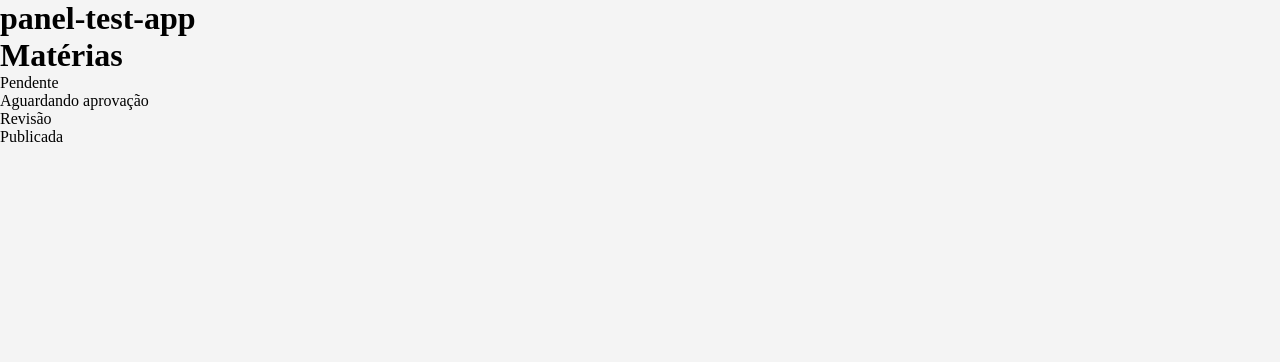
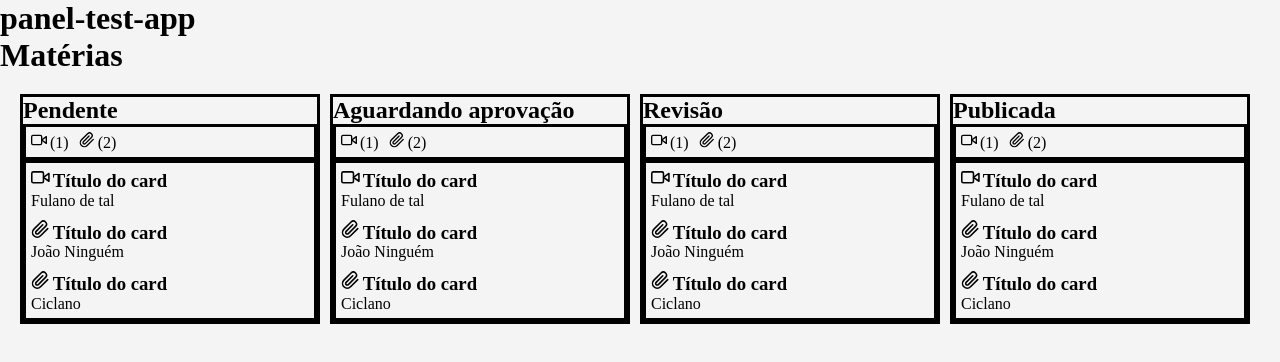
Before and after one commit to ahnucl/panel-test-app, a React (Create React App) app: page / in a window 1280 px wide. Shown: the top 362 px of the page. Built offline with nearby package versions, Linux system fonts and the light colour scheme.

Commit message:
Esqueleto do painel ok

```diff
--- a/package.json
+++ b/package.json
@@ -12,6 +12,7 @@
     "@types/react-dom": "^16.9.0",
     "react": "^16.13.1",
     "react-dom": "^16.13.1",
+    "react-icons": "^3.10.0",
     "react-router-dom": "^5.2.0",
     "react-scripts": "3.4.1",
     "styled-components": "^5.1.1",
--- a/src/data/panel-data.json
+++ b/src/data/panel-data.json
@@ -6,31 +6,19 @@
       "columns": [
         {
           "name": "Pendente",
-          "color": "#000fff",
-          "acceptedTypes": [
-            "text", "audio", "video"
-          ]
+          "color": "#000fff"
         },
         {
           "name": "Aguardando aprovação",
-          "color": "#000fff",
-          "acceptedTypes": [
-            "text", "audio", "video"
-          ]
+          "color": "#000fff"
         },
         {
           "name": "Revisão",
-          "color": "#000fff",
-          "acceptedTypes": [
-            "text"
-          ]
+          "color": "#000fff"
         },
         {
           "name": "Publicada",
-          "color": "#000fff",
-          "acceptedTypes": [
-            "text", "audio", "video"
-          ]
+          "color": "#000fff"
         }
       ]
     },
@@ -40,38 +28,23 @@
       "columns": [
         {
           "name": "Backlog",
-          "color": "#f4fccc",
-          "acceptedTypes": [
-            "text"
-          ]
+          "color": "#f4fccc"
         },
         {
           "name": "Sprint",
-          "color": "#f4fccc",
-          "acceptedTypes": [
-            "text"
-          ]
+          "color": "#f4fccc"
         },
         {
           "name": "To Do",
-          "color": "#f4fccc",
-          "acceptedTypes": [
-            "text"
-          ]
+          "color": "#f4fccc"
         },
         {
           "name": "Doing",
-          "color": "#f4fccc",
-          "acceptedTypes": [
-            "text"
-          ]
+          "color": "#f4fccc"
         },
         {
           "name": "Done",
-          "color": "#f4fccc",
-          "acceptedTypes": [
-            "text"
-          ]
+          "color": "#f4fccc"
         }
       ]
     }
--- a/src/pages/Dashboard/index.tsx
+++ b/src/pages/Dashboard/index.tsx
@@ -9,7 +9,6 @@ import data from '../../data/panel-data.json';
 interface PanelColumn {
   name: string;
   color: string;
-  acceptedTypes: string[];
 }
 
 interface Panel {
--- a/src/pages/Panel/index.tsx
+++ b/src/pages/Panel/index.tsx
@@ -1,5 +1,5 @@
 import React, { useState } from 'react';
-
+import { FiVideo, FiPaperclip } from 'react-icons/fi';
 import data from '../../data/panel-data.json';
 
 import { Container, PanelColumn } from './styles';
@@ -7,7 +7,6 @@ import { Container, PanelColumn } from './styles';
 interface PanelColumn {
   name: string;
   color: string;
-  acceptedTypes: string[];
 }
 
 interface Panel {
@@ -26,7 +25,47 @@ const Panel: React.FC = () => {
       <h1>{panelStructure.domainName}</h1>
       <Container>
         {panelStructure.columns.map(column => (
-          <PanelColumn key={column.name}>{column.name}</PanelColumn>
+          <section key={column.name}>
+            <h2>{column.name}</h2>
+
+            <div>
+              {/** Types space */}
+              <div>
+                <FiVideo />
+                <span>(1)</span>
+              </div>
+              <div>
+                <FiPaperclip />
+                <span>(2)</span>
+              </div>
+              <div />
+            </div>
+
+            <div>
+              {/** Card space */}
+              <div>
+                <h3>
+                  <FiVideo />
+                  Título do card
+                </h3>
+                <p>Fulano de tal</p>
+              </div>
+              <div>
+                <h3>
+                  <FiPaperclip />
+                  Título do card
+                </h3>
+                <p>João Ninguém</p>
+              </div>
+              <div>
+                <h3>
+                  <FiPaperclip />
+                  Título do card
+                </h3>
+                <p>Ciclano</p>
+              </div>
+            </div>
+          </section>
         ))}
       </Container>
     </>
--- a/src/pages/Panel/styles.ts
+++ b/src/pages/Panel/styles.ts
@@ -1,5 +1,40 @@
 import styled from 'styled-components';
 
-export const Container = styled.div``;
+export const Container = styled.div`
+  display: flex;
+  padding: 20px;
+
+  section {
+    width: 300px;
+    border: solid;
+    display: flex;
+    justify-content: center;
+    flex-direction: column;
+
+    & + section {
+      margin-left: 10px;
+    }
+
+    > div {
+      /** Types Block */
+      border: solid;
+      /* max-height: 35px; */
+      display: flex;
+
+      div {
+        margin: 5px;
+
+        svg {
+          margin-right: 3px;
+        }
+      }
+    }
+
+    div + div {
+      /** Cards Block */
+      flex-direction: column;
+    }
+  }
+`;
 
 export const PanelColumn = styled.div``;
```
Also changed, not shown: 1 other file (tests, documents, lock files or other folders).
